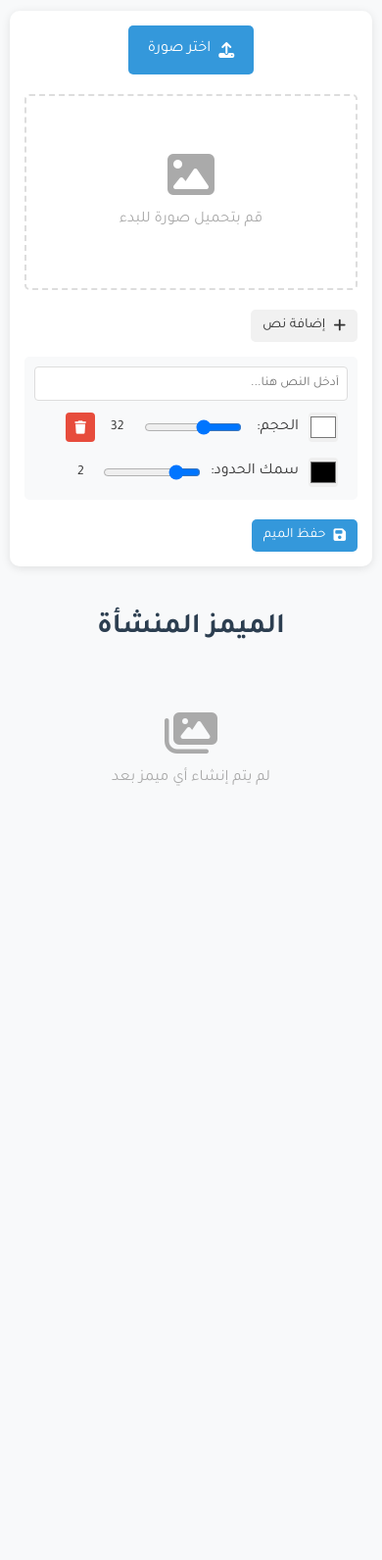
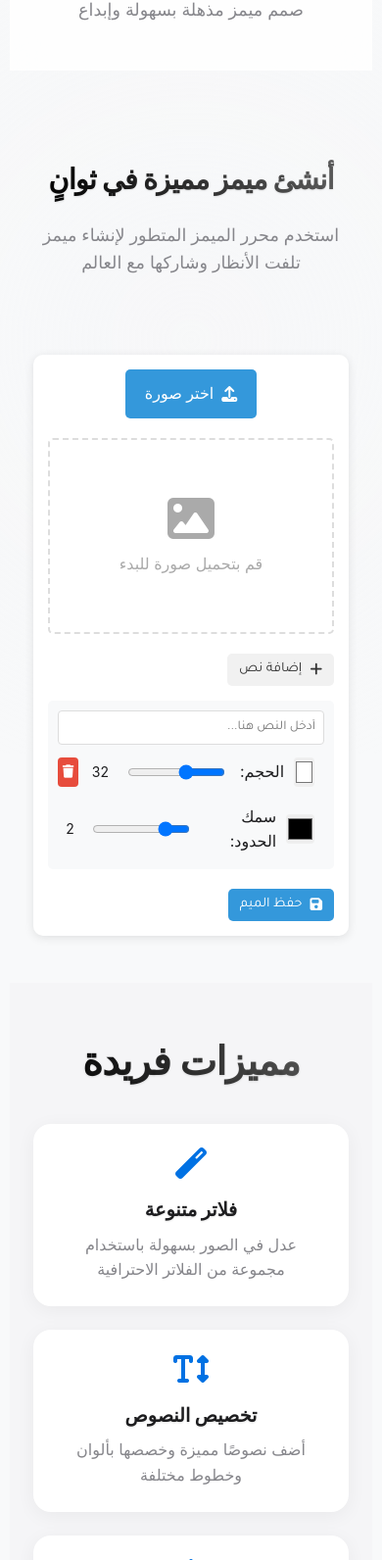
Before and after one commit to ozidan13/mememaker, a plain HTML site: page index.html in a window 390 px wide. Shown: the part 75-1667 px from the top of the page at 98% size. Before the commit the page ends 933 px from the top, so only its background shows below. Drawn offline with Linux system fonts and the light colour scheme.

Commit message:
smoother animations

```diff
--- /dev/null
+++ b/css/apple-style.css
@@ -0,0 +1,239 @@
+/* Apple-inspired Design System - Minimal version to avoid conflicts */
+:root {
+  /* Color palette */
+  --apple-bg: #ffffff;
+  --apple-text: #1d1d1f;
+  --apple-blue: #0071e3;
+  --apple-blue-hover: #0077ed;
+  --apple-gray: #f5f5f7;
+  --apple-gray-dark: #86868b;
+  --apple-border: #d2d2d7;
+
+  /* Typography */
+  --apple-font: -apple-system, BlinkMacSystemFont, 'Segoe UI', Roboto, Oxygen-Sans, Ubuntu, Cantarell, 'Helvetica Neue', sans-serif;
+
+  /* Spacing */
+  --spacing-xs: 4px;
+  --spacing-sm: 8px;
+  --spacing-md: 16px;
+  --spacing-lg: 24px;
+  --spacing-xl: 32px;
+  --spacing-xxl: 48px;
+
+  /* Animation speeds */
+  --transition-fast: 0.2s;
+  --transition-medium: 0.3s;
+  --transition-slow: 0.5s;
+}
+
+/* Only use non-invasive styles that don't affect core functionality */
+
+/* Enhancing general appearance but not overriding core styles */
+body {
+  /* Use the font but don't override other critical body styles */
+  font-family: var(--apple-font);
+  color: var(--apple-text);
+}
+
+/* Hero section - this is a new addition so it's safe to style fully */
+.hero-section {
+  padding: var(--spacing-xxl) 0;
+  text-align: center;
+  position: relative;
+  overflow: hidden;
+}
+
+.hero-content {
+  max-width: 800px;
+  margin: 0 auto;
+  padding: 0 var(--spacing-lg);
+}
+
+.hero-headline {
+  font-size: 3.5rem;
+  font-weight: 700;
+  letter-spacing: -0.03em;
+  margin-bottom: var(--spacing-md);
+  background: linear-gradient(to right, #000, #666);
+  -webkit-background-clip: text;
+  -webkit-text-fill-color: transparent;
+}
+
+.hero-subheadline {
+  font-size: 1.5rem;
+  color: var(--apple-gray-dark);
+  margin-bottom: var(--spacing-xl);
+}
+
+/* Safe container styles */
+.container {
+  width: 100%;
+  max-width: 1200px;
+  margin: 0 auto;
+  padding: 0 var(--spacing-lg);
+}
+
+/* Header styles that don't conflict */
+.apple-header {
+  padding: var(--spacing-lg) 0;
+  position: relative;
+  z-index: 100;
+  background-color: rgba(255, 255, 255, 0.8);
+  backdrop-filter: blur(20px);
+  -webkit-backdrop-filter: blur(20px);
+  text-align: center;
+}
+
+.apple-brand {
+  font-size: 2rem;
+  background: linear-gradient(to right, var(--apple-blue), #5ac8fa);
+  -webkit-background-clip: text;
+  -webkit-text-fill-color: transparent;
+  margin-bottom: var(--spacing-xs);
+}
+
+/* Features section - safe to style as it's a new addition */
+.features-section {
+  background-color: var(--apple-gray);
+  padding: var(--spacing-xxl) 0;
+  margin: var(--spacing-xxl) 0;
+  position: relative;
+  overflow: hidden;
+}
+
+.section-title {
+  text-align: center;
+  margin-bottom: var(--spacing-xl);
+  font-size: 2.5rem;
+  font-weight: 600;
+  letter-spacing: -0.02em;
+  background: linear-gradient(to right, #000, #666);
+  -webkit-background-clip: text;
+  -webkit-text-fill-color: transparent;
+}
+
+.features-grid {
+  display: grid;
+  grid-template-columns: repeat(auto-fit, minmax(280px, 1fr));
+  gap: var(--spacing-xl);
+  margin-top: var(--spacing-xl);
+}
+
+.feature-item {
+  background-color: white;
+  border-radius: 18px;
+  padding: var(--spacing-xl);
+  text-align: center;
+  box-shadow: 0 4px 20px rgba(0, 0, 0, 0.05);
+  transition: all var(--transition-medium) ease;
+  opacity: 0.9;
+}
+
+.feature-item.visible {
+  opacity: 1;
+}
+
+.feature-item:hover {
+  transform: translateY(-5px);
+  box-shadow: 0 12px 30px rgba(0, 0, 0, 0.1);
+}
+
+.feature-icon {
+  font-size: 2.5rem;
+  margin-bottom: var(--spacing-md);
+  color: var(--apple-blue);
+}
+
+.feature-item h3 {
+  margin-bottom: var(--spacing-sm);
+  font-size: 1.4rem;
+}
+
+.feature-item p {
+  color: var(--apple-gray-dark);
+  line-height: 1.6;
+}
+
+/* Footer styling - safe as it's a new element */
+.apple-footer {
+  background-color: var(--apple-gray);
+  padding: var(--spacing-xl) 0;
+  text-align: center;
+  font-size: 0.9rem;
+  color: var(--apple-gray-dark);
+}
+
+/* Animation Keyframes - these are isolated and won't conflict */
+@keyframes fadeUp {
+  from {
+    opacity: 0;
+    transform: translateY(20px);
+  }
+  to {
+    opacity: 1;
+    transform: translateY(0);
+  }
+}
+
+/* Responsive Design - non-invasive */
+@media (max-width: 992px) {
+  .hero-headline {
+    font-size: 3rem;
+  }
+
+  .hero-subheadline {
+    font-size: 1.4rem;
+  }
+
+  .features-grid {
+    grid-template-columns: repeat(auto-fit, minmax(220px, 1fr));
+    gap: var(--spacing-lg);
+  }
+}
+
+@media (max-width: 768px) {
+  .hero-headline {
+    font-size: 2.5rem;
+  }
+
+  .hero-subheadline {
+    font-size: 1.2rem;
+  }
+
+  .features-grid {
+    grid-template-columns: 1fr;
+    max-width: 400px;
+    margin-left: auto;
+    margin-right: auto;
+  }
+
+  .apple-header {
+    padding: var(--spacing-md) 0;
+  }
+
+  .apple-brand {
+    font-size: 1.6rem;
+  }
+}
+
+@media (max-width: 480px) {
+  .hero-headline {
+    font-size: 2rem;
+  }
+
+  .hero-subheadline {
+    font-size: 1.1rem;
+  }
+
+  .feature-item {
+    padding: var(--spacing-lg);
+  }
+
+  .feature-icon {
+    font-size: 2rem;
+  }
+
+  .feature-item h3 {
+    font-size: 1.2rem;
+  }
+}
--- a/index.html
+++ b/index.html
@@ -8,17 +8,31 @@
     <link rel="stylesheet" href="https://cdnjs.cloudflare.com/ajax/libs/font-awesome/6.4.0/css/all.min.css">
     <!-- Tajawal Font for Arabic typography -->
     <link href="https://fonts.googleapis.com/css2?family=Tajawal:wght@400;500;700&display=swap" rel="stylesheet">
-    <!-- Custom CSS -->
+    <!-- Original CSS - Primary styles -->
     <link rel="stylesheet" href="css/styles.css">
+    <!-- Apple-inspired styling - Secondary, non-invasive enhancements -->
+    <link rel="stylesheet" href="css/apple-style.css">
 </head>
 <body>
-    <header>
-        <h1>صانع الميمز</h1>
+    <header class="apple-header">
+        <div class="container">
+            <h1 class="apple-brand">صانع الميمز</h1>
+            <p class="hero-subheadline">صمم ميمز مذهلة بسهولة وإبداع</p>
+        </div>
     </header>
 
     <main>
-        <!-- Meme Editor Section -->
-        <section class="editor-container">
+        <!-- Hero Section - Apple Style -->
+        <section class="hero-section">
+            <div class="hero-content">
+                <h2 class="hero-headline">أنشئ ميمز مميزة في ثوانٍ</h2>
+                <p class="hero-subheadline">استخدم محرر الميمز المتطور لإنشاء ميمز تلفت الأنظار وشاركها مع العالم</p>
+            </div>
+        </section>
+
+        <!-- Meme Editor Section with Apple-inspired UI -->
+        <section class="container">
+            <div class="editor-container">
                 <div class="image-upload">
                     <label for="imageUpload" class="upload-label">
                         <i class="fas fa-upload"></i>
@@ -35,7 +49,7 @@
                     </div>
                 </div>
 
-            <!-- Image Filter Controls -->
+                <!-- Image Filter Controls with Apple styling -->
                 <div class="image-controls" id="imageControls">
                     <h3>تعديل الصورة</h3>
                     <div class="filters-container">
@@ -88,11 +102,37 @@
                 <button id="saveMemeBtn" class="btn primary-btn">
                     <i class="fas fa-save"></i> حفظ الميم
                 </button>
+            </div>
+        </section>
+
+        <!-- Features Section - Apple Style -->
+        <section class="features-section">
+            <div class="container">
+                <h2 class="section-title">مميزات فريدة</h2>
+                <div class="features-grid">
+                    <div class="feature-item animate-in">
+                        <i class="fas fa-magic feature-icon"></i>
+                        <h3>فلاتر متنوعة</h3>
+                        <p>عدل في الصور بسهولة باستخدام مجموعة من الفلاتر الاحترافية</p>
+                    </div>
+                    <div class="feature-item animate-in">
+                        <i class="fas fa-text-height feature-icon"></i>
+                        <h3>تخصيص النصوص</h3>
+                        <p>أضف نصوصًا مميزة وخصصها بألوان وخطوط مختلفة</p>
+                    </div>
+                    <div class="feature-item animate-in">
+                        <i class="fas fa-download feature-icon"></i>
+                        <h3>تحميل وحفظ</h3>
+                        <p>احفظ الميمز المفضلة وشاركها مع أصدقائك</p>
+                    </div>
+                </div>
+            </div>
         </section>
 
         <!-- Hero Section for Displaying Created Memes -->
         <section class="hero-section" id="createdMemes">
-            <h2>الميمز المنشأة</h2>
+            <div class="container">
+                <h2 class="section-title">الميمز المنشأة</h2>
                 <div class="memes-gallery" id="memesGallery">
                     <!-- Created memes will be displayed here -->
                     <div class="empty-gallery-message">
@@ -100,8 +140,16 @@
                         <p>لم يتم إنشاء أي ميمز بعد</p>
                     </div>
                 </div>
+            </div>
         </section>
     </main>
+
+    <!-- Footer - Apple Style -->
+    <footer class="apple-footer">
+        <div class="container">
+            <p>صانع الميمز © 2023 | كل الحقوق محفوظة</p>
+        </div>
+    </footer>
 
     <!-- Modal for Enlarged Meme View -->
     <div class="modal" id="memeModal">
@@ -116,7 +164,14 @@
         </div>
     </div>
 
-    <!-- Custom JavaScript -->
+    <!-- Primary JavaScript - Core functionality -->
     <script src="js/app.js"></script>
+
+    <!-- Fix script to ensure functionality works -->
+    <script src="js/upload-fix.js"></script>
+
+    <!-- Apple-style visual enhancements (minimal, non-invasive) - load these last -->
+    <script src="js/apple-animations.js"></script>
+    <script src="js/apple-showcase.js"></script>
 </body>
 </html>
--- /dev/null
+++ b/js/apple-animations.js
@@ -0,0 +1,184 @@
+// Apple-inspired animations and interactions
+
+// Wait for DOM to be fully loaded
+document.addEventListener('DOMContentLoaded', () => {
+    // Initialize animations and UI enhancements
+    setTimeout(() => {
+        // Delay initialization to ensure original scripts have run
+        initAppleStyleAnimations();
+        enhanceUI();
+        initParallaxEffects();
+        initMemeGalleryAnimations();
+        initSmoothScrolling();
+    }, 1000); // Wait 1 second to ensure original scripts have initialized
+});
+
+// Add Apple-style animations and transitions
+function initAppleStyleAnimations() {
+    // Add staggered animation to any elements that should fade in
+    const animateElements = document.querySelectorAll('.animate-in');
+    if (animateElements.length) {
+        animateElements.forEach((el, index) => {
+            el.style.setProperty('--index', index);
+
+            // Use Intersection Observer to trigger animations when elements come into view
+            const observer = new IntersectionObserver((entries) => {
+                entries.forEach(entry => {
+                    if (entry.isIntersecting) {
+                        entry.target.classList.add('visible');
+                        observer.unobserve(entry.target);
+                    }
+                });
+            }, { threshold: 0.2 });
+
+            observer.observe(el);
+        });
+    }
+
+    // Don't try to intercept the image upload event - let the original handle it
+    // Instead, just add a class when controls are shown by the original script
+    const imageControls = document.getElementById('imageControls');
+    if (imageControls) {
+        // Use MutationObserver to detect when the original script makes it visible
+        const observer = new MutationObserver((mutations) => {
+            mutations.forEach(mutation => {
+                if (mutation.type === 'attributes' && mutation.attributeName === 'style') {
+                    if (imageControls.style.display === 'block') {
+                        imageControls.classList.add('visible');
+                    }
+                }
+            });
+        });
+
+        observer.observe(imageControls, { attributes: true });
+    }
+}
+
+// Add UI enhancements typical of Apple's site
+function enhanceUI() {
+    // Make header sticky with backdrop blur on scroll
+    const header = document.querySelector('header');
+
+    if (header) {
+        window.addEventListener('scroll', () => {
+            if (window.scrollY > 20) {
+                header.classList.add('sticky');
+            } else {
+                header.classList.remove('sticky');
+            }
+        });
+    }
+
+    // Do NOT modify button behavior, just add visual effects
+    // Do NOT replace the modal functionality
+}
+
+// Add parallax effects to various elements - non-invasive
+function initParallaxEffects() {
+    const parallaxElements = document.querySelectorAll('.parallax-element');
+
+    if (parallaxElements.length) {
+        window.addEventListener('scroll', () => {
+            const scrollY = window.scrollY;
+
+            parallaxElements.forEach(el => {
+                const speed = el.dataset.speed || 0.1;
+                const offset = scrollY * speed;
+                // Use transform property with translateY only, not affecting other transforms
+                const currentTransform = window.getComputedStyle(el).transform;
+                if (currentTransform === 'none' || currentTransform === 'matrix(1, 0, 0, 1, 0, 0)') {
+                    el.style.transform = `translateY(${offset}px)`;
+                }
+                // Don't override canvas transform if it exists
+            });
+        });
+    }
+}
+
+// Add staggered animation to meme gallery items
+function initMemeGalleryAnimations() {
+    const gallery = document.getElementById('memesGallery');
+
+    if (gallery) {
+        // Use Mutation Observer to watch for new memes being added to the gallery
+        const observer = new MutationObserver((mutations) => {
+            mutations.forEach(mutation => {
+                if (mutation.addedNodes.length > 0) {
+                    mutation.addedNodes.forEach((node, index) => {
+                        if (node.nodeType === 1 && node.classList.contains('meme-item')) {
+                            // Set the staggered animation delay
+                            node.style.setProperty('--index', index);
+                            node.classList.add('animate-in');
+                        }
+                    });
+                }
+            });
+        });
+
+        observer.observe(gallery, { childList: true });
+    }
+}
+
+// Implement smooth scrolling for a premium feel
+function initSmoothScrolling() {
+    const links = document.querySelectorAll('a[href^="#"]');
+
+    links.forEach(link => {
+        link.addEventListener('click', (e) => {
+            const targetId = link.getAttribute('href');
+            if (targetId === '#') return;
+
+            const targetElement = document.querySelector(targetId);
+            if (targetElement) {
+                e.preventDefault();
+                window.scrollTo({
+                    top: targetElement.offsetTop - 80, // Account for header
+                    behavior: 'smooth'
+                });
+            }
+        });
+    });
+}
+
+// Add CSS classes dynamically - but only those that won't conflict
+function addDynamicStyles() {
+    const style = document.createElement('style');
+    style.textContent = `
+        /* Animation Classes */
+        .animate-fade-in {
+            animation: appleAnimFadeIn 1s cubic-bezier(0.215, 0.61, 0.355, 1) forwards;
+        }
+
+        .animate-slide-up {
+            animation: appleAnimSlideUp 1s cubic-bezier(0.215, 0.61, 0.355, 1) forwards;
+        }
+
+        .animate-stagger-fade-in {
+            opacity: 0;
+            animation: appleAnimFadeIn 0.8s cubic-bezier(0.215, 0.61, 0.355, 1) forwards;
+            animation-delay: calc(var(--item-index) * 0.1s);
+        }
+
+        /* Keyframes */
+        @keyframes appleAnimFadeIn {
+            from { opacity: 0; }
+            to { opacity: 1; }
+        }
+
+        @keyframes appleAnimSlideUp {
+            from {
+                opacity: 0;
+                transform: translateY(30px);
+            }
+            to {
+                opacity: 1;
+                transform: translateY(0);
+            }
+        }
+    `;
+
+    document.head.appendChild(style);
+}
+
+// Call this function to add the dynamic styles
+addDynamicStyles();
--- /dev/null
+++ b/js/apple-showcase.js
@@ -0,0 +1,124 @@
+// Apple-inspired Product Showcase Animations - MINIMAL VERSION
+// This script only adds visual enhancements and avoids manipulating canvas functionality
+
+document.addEventListener('DOMContentLoaded', () => {
+    // Wait for the original scripts to initialize
+    setTimeout(() => {
+        // Only enable non-invasive visual enhancements
+        initScrollAnimations();
+        addSubtleEffects();
+    }, 1500); // Longer delay to ensure original functionality is ready
+});
+
+// Only add scroll-based animations like Apple uses
+function initScrollAnimations() {
+    // Elements to animate on scroll
+    const elementsToAnimate = [
+        { selector: '.hero-section', effect: 'fade-in' },
+        { selector: '.feature-item', effect: 'stagger-fade-in' }
+    ];
+
+    // Set up intersection observer
+    const options = {
+        threshold: 0.2,
+        rootMargin: '0px 0px -100px 0px'
+    };
+
+    const observer = new IntersectionObserver((entries) => {
+        entries.forEach(entry => {
+            if (entry.isIntersecting) {
+                const element = entry.target;
+
+                // Apply different animations based on the data-effect attribute
+                switch(element.dataset.effect) {
+                    case 'fade-in':
+                        element.classList.add('animate-fade-in');
+                        break;
+                    case 'stagger-fade-in':
+                        element.classList.add('animate-stagger-fade-in');
+                        break;
+                    default:
+                        element.classList.add('animate-fade-in');
+                }
+
+                // Stop observing after animation starts
+                observer.unobserve(element);
+            }
+        });
+    }, options);
+
+    // Add observers to all elements
+    elementsToAnimate.forEach(item => {
+        const elements = document.querySelectorAll(item.selector);
+        elements.forEach((el, index) => {
+            el.dataset.effect = item.effect;
+            el.style.setProperty('--item-index', index);
+            observer.observe(el);
+        });
+    });
+}
+
+// Add subtle visual effects that don't affect functionality
+function addSubtleEffects() {
+    // Add subtle background gradient animation to the page
+    const body = document.body;
+    const gradientBackground = document.createElement('div');
+    gradientBackground.classList.add('apple-gradient-bg');
+    gradientBackground.style.cssText = `
+        position: fixed;
+        top: 0;
+        left: 0;
+        width: 100%;
+        height: 100%;
+        background: radial-gradient(circle at 50% 50%, rgba(245, 245, 247, 0.3), rgba(245, 245, 247, 0));
+        pointer-events: none;
+        z-index: -1;
+    `;
+    body.appendChild(gradientBackground);
+
+    // Add subtle text shadow to headers for depth
+    const headers = document.querySelectorAll('h1, h2, h3');
+    headers.forEach(header => {
+        header.style.textShadow = '0 1px 2px rgba(0, 0, 0, 0.1)';
+    });
+
+    // Watch for canvas creation without modifying it directly
+    const canvasContainer = document.getElementById('canvasContainer');
+    if (canvasContainer) {
+        // Add subtle background shine effect to canvas container
+        const shineEffect = document.createElement('div');
+        shineEffect.classList.add('apple-shine-effect');
+        shineEffect.style.cssText = `
+            position: absolute;
+            top: 0;
+            left: -150%;
+            width: 100%;
+            height: 100%;
+            background: linear-gradient(to right,
+                rgba(255, 255, 255, 0) 0%,
+                rgba(255, 255, 255, 0.2) 50%,
+                rgba(255, 255, 255, 0) 100%);
+            transform: skewX(-25deg);
+            pointer-events: none;
+            z-index: 1;
+            animation: shineSweep 5s infinite ease-in-out;
+        `;
+        canvasContainer.style.position = 'relative';
+        canvasContainer.style.overflow = 'hidden';
+        canvasContainer.appendChild(shineEffect);
+
+        // Add keyframe animation for the shine effect
+        const style = document.createElement('style');
+        style.textContent = `
+            @keyframes shineSweep {
+                0% { left: -150%; }
+                48% { left: -150%; }
+                50% { left: 150%; }
+                100% { left: 150%; }
+            }
+        `;
+        document.head.appendChild(style);
+    }
+}
+
+// No dynamic element or transform manipulations that would affect functionality
```
Also changed, not shown: js/upload-fix.js (added, +38 -0 lines). Lines whose indentation alone changed are shown as unchanged.
